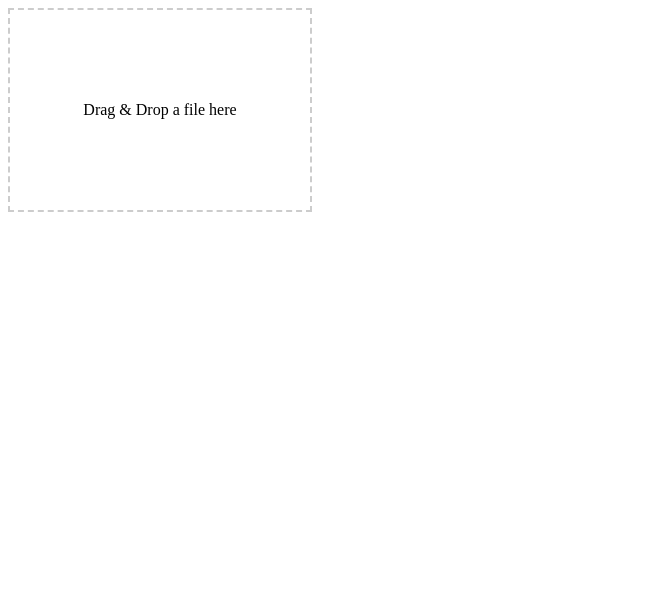
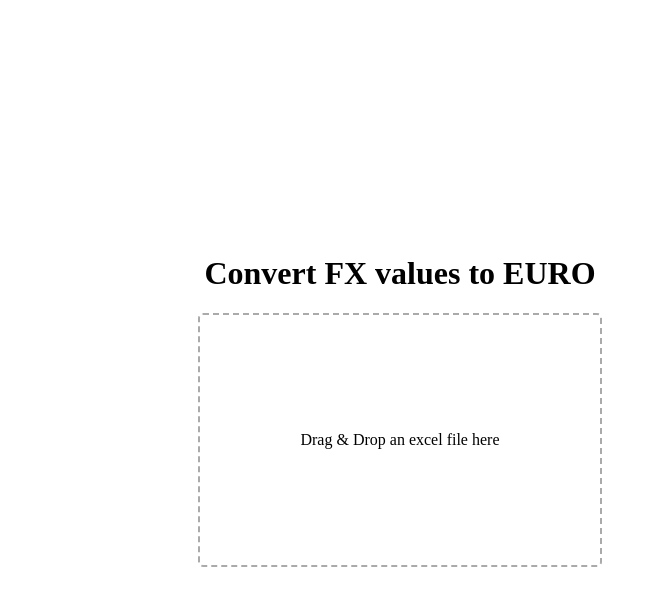
Before and after one commit to Dimitri-Avtenyev/GrantThornton-FX-converter, an Electron app: page index.html in a window 800 px wide. Shown: the whole page, without its empty margins (0-657 px from the left). Drawn offline with Linux system fonts and the light colour scheme.

Commit message:
implement some styling and dynamic hover

```diff
--- a/index.html
+++ b/index.html
@@ -3,26 +3,16 @@
 <head>
   <meta charset="UTF-8">
   <meta name="viewport" content="width=device-width, initial-scale=1.0">
-  <title>Drag and Drop App</title>
+  <title>GrantThornton FX-converter</title>
+  <link rel="stylesheet" href="styles.css">
   <style>
-    #droparea {
-      width: 300px;
-      height: 200px;
-      border: 2px dashed #ccc;
-      display: flex;
-      align-items: center;
-      justify-content: center;
-      cursor: pointer;
-    }
 
-    #droparea.highlight {
-      background-color: #f0f8ff;
-    }
   </style>
 </head>
 <body>
-  <div id="droparea">
-    <p>Drag & Drop a file here</p>
+  <h1>Convert FX values to EURO</h1>
+  <div class="droparea">
+    <p>Drag & Drop an excel file here</p>
   </div>
   <script src="./src/renderer.js"></script>
 </body>
--- a/src/main.js
+++ b/src/main.js
@@ -11,7 +11,7 @@ function createWindow() {
   mainWindow = new BrowserWindow({
     width: 800,
     height: 600,
-    icon: ("../public/logo.png"),
+    icon: path.join(__dirname, '..', 'public', 'logo.png'),
     webPreferences: {
       nodeIntegration: false,
       preload: __dirname + '/preload.js',
@@ -35,7 +35,7 @@ app.whenReady().then(() => {
   });
 
   if (process.platform === 'darwin') {
-    app.dock.setIcon("../public/logo.png");
+    app.dock.setIcon(path.join(__dirname, '..', 'public', 'logo.png'));
   }
 });
 
--- a/src/renderer.js
+++ b/src/renderer.js
@@ -1,5 +1,5 @@
 window.addEventListener('DOMContentLoaded', () => {
-  const dropArea = document.getElementById('droparea');
+  const dropArea = document.querySelector('.droparea');
 
   ['dragenter', 'dragover', 'dragleave', 'drop'].forEach((eventName) => {
     dropArea?.addEventListener(eventName, preventDefaults, false);
--- /dev/null
+++ b/styles.css
@@ -0,0 +1,21 @@
+body {
+  display: flex;
+  flex-direction: column;
+  align-items: center;
+  justify-content: center;
+  height: 100vh;
+  margin: 0;
+}
+
+.droparea {
+  padding: 100px;
+  border: 2px dashed #aaa;
+  border-radius: 5px;
+  text-align: center;
+  cursor: pointer;
+}
+
+.droparea.highlight {
+  background-color: #aaa;
+  border: 2px dashed blue;
+}
```
